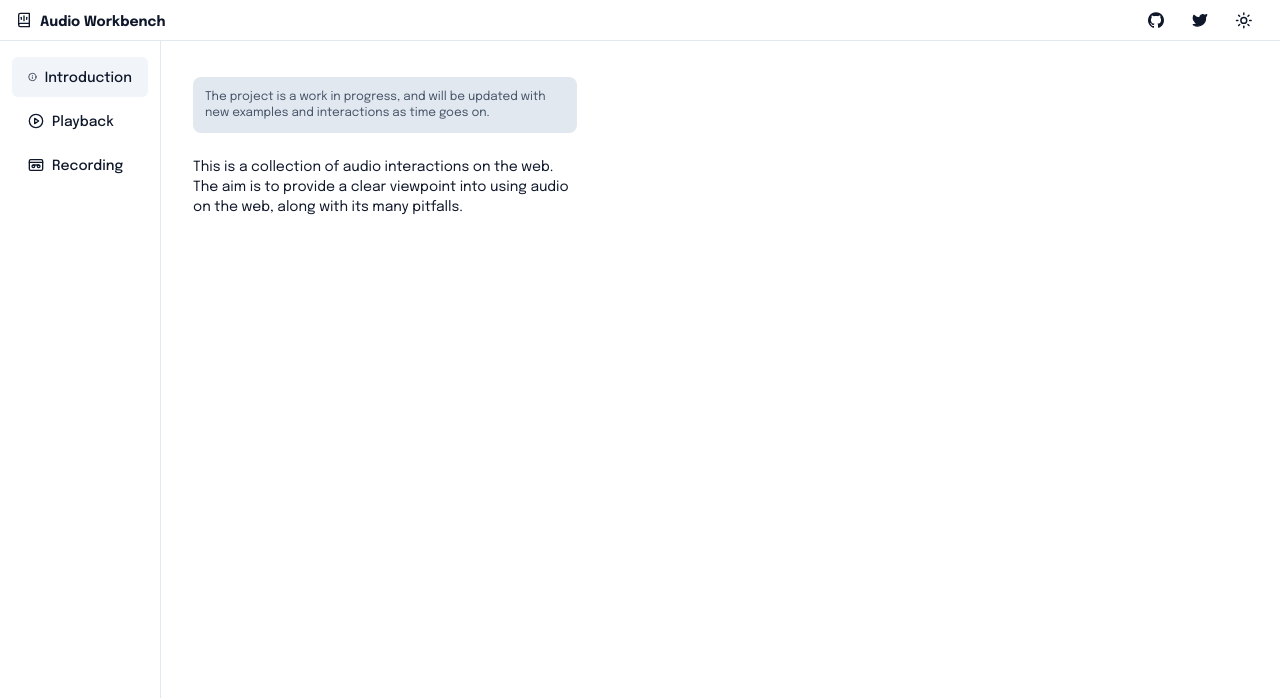
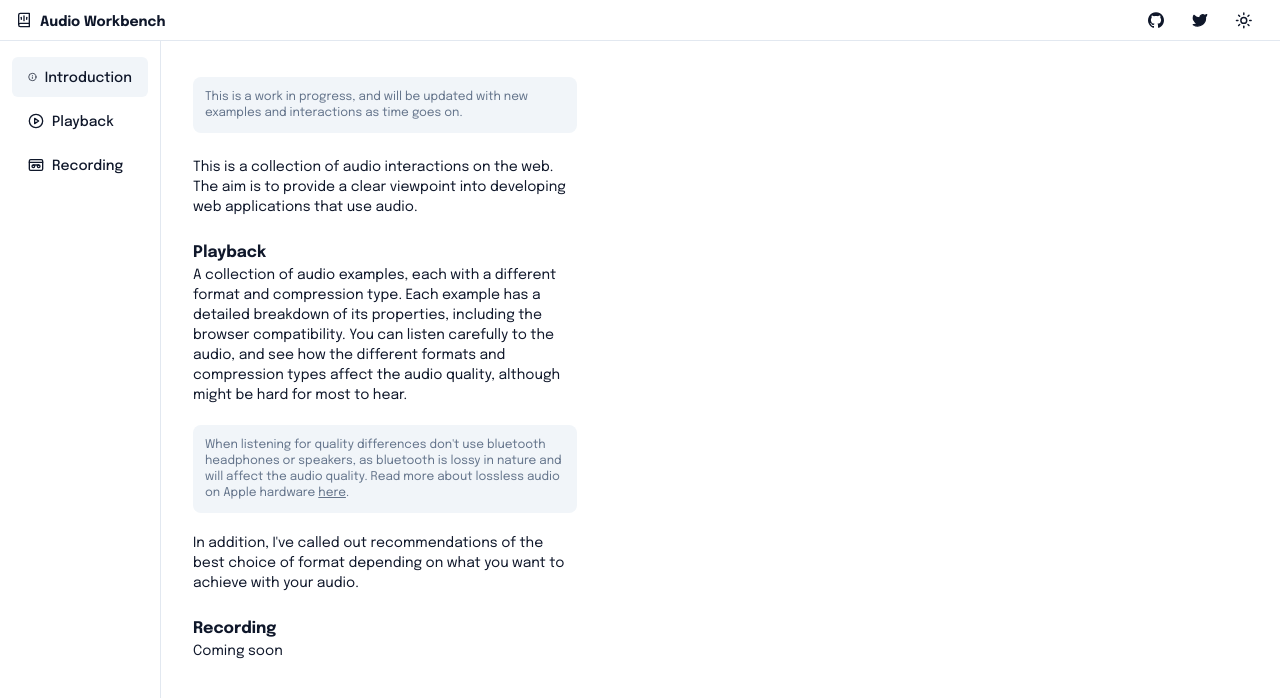
Before and after one commit to Song-Leaf/audio-workbench, a Next.js app: page / in a window 1280 px wide. Shown: the top 698 px of the page. Built offline with nearby package versions, Linux system fonts and the light colour scheme.

Commit message:
playback examples ui, fix audio data

```diff
--- a/app/page.tsx
+++ b/app/page.tsx
@@ -1,19 +1,55 @@
-import { ExamplesList } from "@/components/audio/examples"
-
 export default function IndexPage() {
   return (
     <section className="flex w-full pb-8 pt-2 md:py-1">
       <div className="max-w-96">
-        <p className="rounded-lg bg-slate-200 p-3 text-xs text-slate-600">
-          The project is a work in progress, and will be updated with new
-          examples and interactions as time goes on.
+        <p className="rounded-lg bg-muted p-3 text-xs text-muted-foreground">
+          This is a work in progress, and will be updated with new examples and
+          interactions as time goes on.
         </p>
         <br />
         <p className="text-sm">
           This is a collection of audio interactions on the web. The aim is to
-          provide a clear viewpoint into using audio on the web, along with its
-          many pitfalls.
+          provide a clear viewpoint into developing web applications that use
+          audio.
         </p>
+        <br />
+        <h2 className="font-bold">Playback</h2>
+        <p className="text-sm">
+          A collection of audio examples, each with a different format and
+          compression type. Each example has a detailed breakdown of its
+          properties, including the browser compatibility. You can listen
+          carefully to the audio, and see how the different formats and
+          compression types affect the audio quality, although might be hard for
+          most to hear.
+          <br />
+          <br />
+          <span className="block rounded-lg bg-muted p-3 text-xs text-muted-foreground">
+            When listening for quality differences don&apos;t use bluetooth
+            headphones or speakers, as bluetooth is lossy in nature and will
+            affect the audio quality. Read more about lossless audio on Apple
+            hardware{" "}
+            <a
+              className="underline"
+              href="https://support.apple.com/en-us/118295"
+            >
+              here
+            </a>
+            .
+          </span>
+          <br />
+          In addition, I&apos;ve called out recommendations of the best choice
+          of format depending on what you want to achieve with your audio.
+        </p>
+        <br />
+        <h2 className="font-bold">Recording</h2>
+        <p className="text-sm">Coming soon</p>
+        {/* <p className="text-sm">
+          Recording
+          <br />
+          <br />
+          I&apos;ve also called out recommendations of the best choice of format
+          depending on what you want to achieve with your audio.
+        </p> */}
       </div>
     </section>
   )
--- a/components/audio/examples.tsx
+++ b/components/audio/examples.tsx
@@ -17,6 +17,7 @@ import {
 
 import { Separator } from "../ui/separator"
 import { AudioPlayerSimple } from "./audio-player-simple"
+import { getFileSize, getkHz } from "./utils"
 
 // import { ScrollArea } from "@/components/ui/scroll-area"
 
@@ -62,7 +63,7 @@ export function ExamplesList({ className }: ExamplesProps) {
         </Select>
       </div>
       <div className="py-4">
-        {examples.slice(1, 2).map((e, i) => (
+        {examples.map((e, i) => (
           <Example key={e.path} example={e} />
         ))}
       </div>
@@ -76,42 +77,83 @@ interface ExampleProps {
 function Example({ example }: ExampleProps) {
   return (
     <div className="py-1">
-      {/* type */}
-
-      <div className="flex items-center space-x-2">
-        <p className="text-sm">{example.type}</p>
-        <p className="text-xs">{example.path}</p>
+      <div className="rounded-md border border-border p-1 pr-2">
+        <div className="flex items-center space-x-2 p-1">
+          <p className="text-sm font-semibold">{example.path}</p>
         </div>
-
-      <div className="rounded-md border border-slate-200 p-1 pr-2">
         <AudioPlayerSimple url={example.fullPath} />
 
         <Separator className="mt-1" />
         <div className="pb-1 pt-2">
-          <div className="flex h-4 items-center justify-between space-x-1 text-xs">
-            <p>{example.compression}</p>
+          <div className="flex h-7 items-center justify-between space-x-1 text-xs">
+            <div className="flex-1 text-center">
+              <p>{example.type}</p>
+            </div>
+
+            <Separator orientation="vertical" decorative />
+            <div className="flex-1 text-center">
+              <p>{getFileSize(example.fileSize)}</p>
+            </div>
 
             <Separator orientation="vertical" decorative />
 
-            <p>{example.bitDepth}</p>
+            <div className="flex-1 text-center">
+              <p>{example.compression}</p>
+            </div>
+
+            <Separator orientation="vertical" decorative />
+
+            <div className="flex-1 text-center">
+              <p>{example.bitDepth} Bit</p>
+            </div>
+
+            <Separator orientation="vertical" />
+            <div className="flex-1 text-center">
+              <p>{getkHz(example.sampleRate)}</p>
+            </div>
 
             <Separator orientation="vertical" />
 
-            <p>{example.sampleRate}</p>
+            <div className="flex-[6_1_0%] text-center">
+              <p>{JSON.stringify(example.browserCompatibility)}</p>
+
+              <label className="text-xxxs">Browser Compatibility</label>
+            </div>
 
             <Separator orientation="vertical" />
 
-            <p>{JSON.stringify(example.browserCompatibility)}</p>
-
-            <Separator orientation="vertical" />
-
+            <div className="flex-1 text-center">
               <p>
                 {example.moreInfo?.map(({ url, label }) => (
-                <a key={url} href={url} target="_blank" rel="noreferrer">
+                  <a
+                    key={url}
+                    href={url}
+                    target="_blank"
+                    rel="noreferrer"
+                    className="text-secondary-foreground underline"
+                  >
                     {label}
+
+                    <svg
+                      xmlns="http://www.w3.org/2000/svg"
+                      width="24"
+                      height="24"
+                      viewBox="0 0 24 24"
+                      fill="none"
+                      stroke="currentColor"
+                      strokeWidth="2"
+                      strokeLinecap="round"
+                      strokeLinejoin="round"
+                      className="ml-1 inline-block size-2"
+                    >
+                      <path d="M15 3h6v6" />
+                      <path d="M10 14 21 3" />
+                      <path d="M18 13v6a2 2 0 0 1-2 2H5a2 2 0 0 1-2-2V8a2 2 0 0 1 2-2h6" />
+                    </svg>
                   </a>
                 ))}
               </p>
+            </div>
           </div>
         </div>
 
--- a/components/audio/utils.ts
+++ b/components/audio/utils.ts
@@ -4,25 +4,39 @@
  * @returns string in format HH:MM:SS
  */
 export const formatTime = (time: number): string => {
-  if (isNaN(time)) return "--:--";
-  if (time === Infinity) return "--:--";
-  if (time === 0) return "00:00";
+  if (isNaN(time)) return "--:--"
+  if (time === Infinity) return "--:--"
+  if (time === 0) return "00:00"
 
-  const date = new Date(time);
+  const date = new Date(time)
 
-  const hours = date.getUTCHours();
-  const minutes = date.getMinutes();
-  const seconds = date.getSeconds();
+  const hours = date.getUTCHours()
+  const minutes = date.getMinutes()
+  const seconds = date.getSeconds()
 
   return `${hours === 0 ? "" : (hours < 10 ? "0" + hours : hours) + ":"}${
     minutes < 10 ? "0" + minutes : minutes
-  }:${seconds < 10 ? "0" + seconds : seconds}`;
-};
+  }:${seconds < 10 ? "0" + seconds : seconds}`
+}
 
 export const clamp = (value: number, min: number, max: number): number => {
-  return Math.min(Math.max(value, min), max);
-};
+  return Math.min(Math.max(value, min), max)
+}
 
 export const copyToClipboard = (str: string) => {
-  return navigator.clipboard.writeText(str);
-};
+  return navigator.clipboard.writeText(str)
+}
+
+export const getFileSize = (size: number): string => {
+  const units = ["B", "KB", "MB", "GB", "TB"]
+  let unit = 0
+  while (size >= 1024) {
+    size /= 1024
+    unit++
+  }
+  return `${size.toFixed(2)} ${units[unit]}`
+}
+
+export const getkHz = (rate: number): string => {
+  return `${(rate / 1000).toFixed(1)} kHz`
+}
--- a/tailwind.config.js
+++ b/tailwind.config.js
@@ -13,6 +13,10 @@ module.exports = {
       },
     },
     extend: {
+      fontSize: {
+        xxs: "0.625rem",
+        xxxs: "0.5rem",
+      },
       colors: {
         border: "hsl(var(--border))",
         input: "hsl(var(--input))",
```
Also changed, not shown: lib/audio.data.ts (+22 -10 lines), lib/audio.types.ts (+9 -1 lines). Lines whose indentation alone changed are shown as unchanged.
